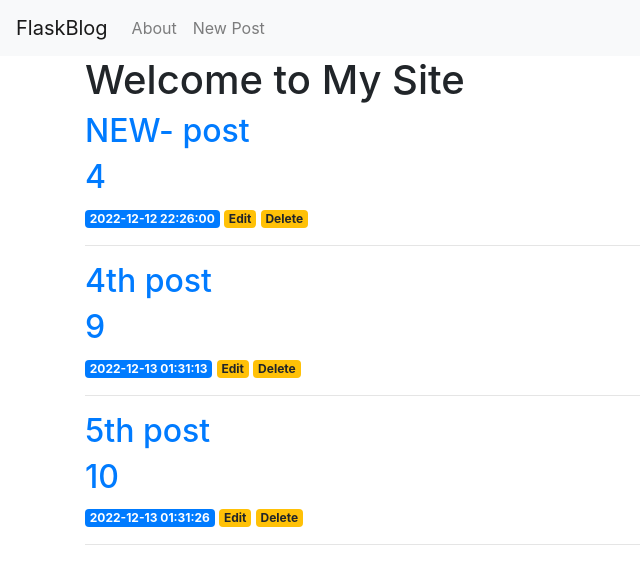
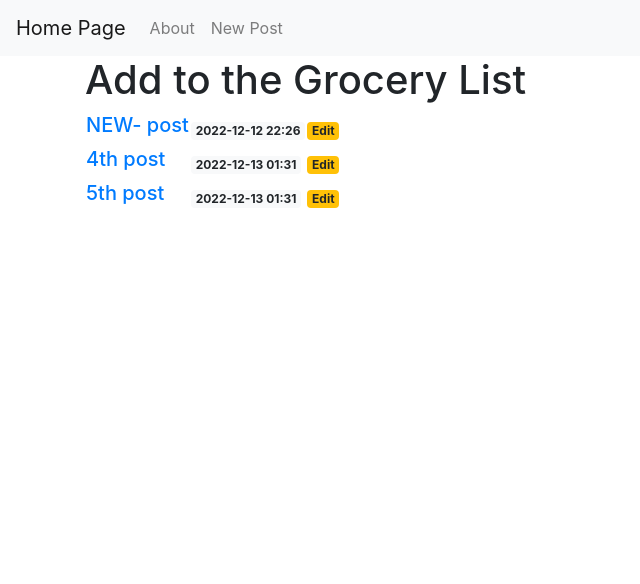
Before and after one commit to pete08/my_grocerylist, a Flask app: page / in a window 1280 px wide. Shown: the top 584 px of the page, without its empty margins (0-640 px from the left). Run offline with Flask 2, Linux system fonts and the light colour scheme; data comes from the database, SQL or seed files in the repository; both versions use the stored data as it was after the commit; some libraries are stand-ins or nearby versions.

Commit message:
fixed functioning index grocery list

```diff
--- a/app.py
+++ b/app.py
@@ -53,7 +53,7 @@ def create():
 
     return render_template('create.html')
 
-@app.route('/<int:id>/edit', methods=('GET', 'POST'))
+@app.route("/<int:id>/edit", methods=('GET', 'POST'))
 def edit(id):
     post = get_post(id)
 
@@ -74,7 +74,7 @@ def edit(id):
 
     return render_template('edit.html', post=post)
 
-@app.route('/<int:id>/delete', methods=('POST',))
+@app.route("/<int:id>/delete", methods=('POST',))
 def delete(id):
     post = get_post(id)
     conn = get_db_connection()
--- a/templates/base.html
+++ b/templates/base.html
@@ -12,7 +12,7 @@
   </head>
   <body>
     <nav class="navbar navbar-expand-md navbar-light bg-light">
-        <a class="navbar-brand" href="{{ url_for('index')}}">FlaskBlog</a>
+        <a class="navbar-brand" href="{{ url_for('index')}}">Home Page</a>
         <button class="navbar-toggler" type="button" data-toggle="collapse" data-target="#navbarNav" aria-controls="navbarNav" aria-expanded="false" aria-label="Toggle navigation">
             <span class="navbar-toggler-icon"></span>
         </button>
--- a/templates/index.html
+++ b/templates/index.html
@@ -1,19 +1,29 @@
 {% extends 'base.html' %}
 
 {% block content %}
-    <h1>{% block title %} Welcome to My Site {% endblock %}</h1>
+    <h1>{% block title %} Add to the Grocery List  {% endblock %}</h1>
+    <table>
     {% for post in posts %}
-        <a href="{{ url_for('post', post_id=post['id']) }}">
-            <h2>{{ post['title'] }}</h2>
-            <h2>{{ post['id'] }}</h2>
-        </a>
-        <span class="badge badge-primary">{{ post['created'] }}</span>
-        <a href="{{ url_for('edit', id=post['id'])}}">
-            <span class="badge badge-warning">Edit</span>
-        </a>
-        <a href="{{ url_for('delete', id=post['id'])}}">
-            <span class="badge badge-warning">Delete</span>
-        </a>
-        <hr>
+        <tr>
+        <td><a href="{{ url_for('post', post_id=post['id']) }}">
+                <h5>{{ post['title'] }}</h5>
+            </a>
+        </td>
+        <td>
+            <h20>
+                <span class="badge badge-light">{{ post['created'][:post['created'].rfind(":")] }}
+                </span>
+            </h20>
+        </td>
+        <td>
+            <h20>
+            <a href="{{ url_for('edit', id=post['id'])}}">
+                <span class="badge badge-warning">Edit
+                </span>
+            </a>
+            </h20>
+        <td>
+        <!-- <hr> -->
     {% endfor %}
+    </table>
 {% endblock %}
```
Also changed, not shown: static/css/style.css (+19 -0 lines), database.db.
